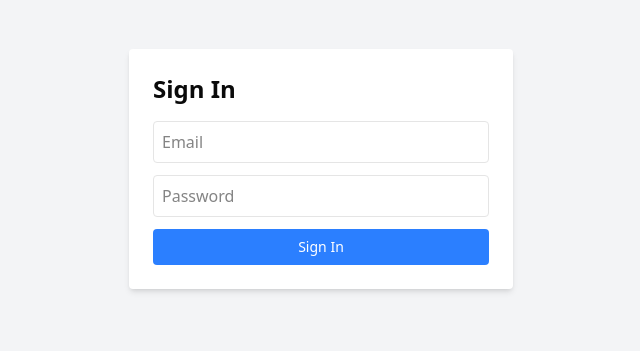
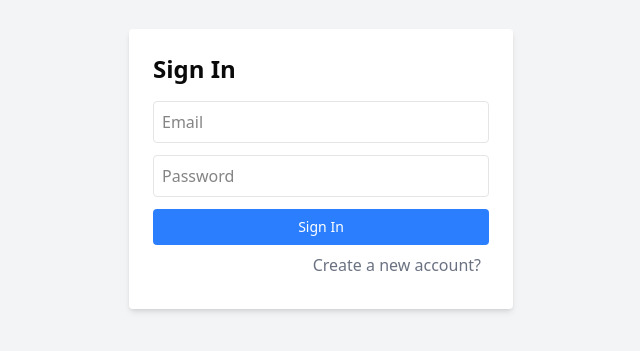
Before and after one commit to itzraghavv/eduhive, a Next.js app: page /signin in a window 1280 px wide. Shown: the part 231-582 px from the top of the page, without its empty margins (319-959 px from the left). Built offline with nearby package versions, Linux system fonts and the light colour scheme.

Commit message:
orgainsed auth, added signup, deleted layout.tsx, organised (notes)

```diff
--- a/app/(dashboard)/chat/page.tsx
+++ b/app/(dashboard)/chat/page.tsx
@@ -33,9 +33,14 @@ export default function ChatPage() {
         <p className="text-muted-foreground">
           You need to be logged in to access this page.
         </p>
-        <Button className="mt-4">
-          <Link href="/signin">Sign In</Link>
-        </Button>
+        <div className="flex flex-row gap-2 mt-2 p-4">
+          <Button className="mt-4">
+            <Link href="/signin">Sign In</Link>
+          </Button>
+          <Button className="mt-4">
+            <Link href="/signup">Sign Up</Link>
+          </Button>
+        </div>
       </div>
     );
   }
--- a/app/(dashboard)/layout.tsx
+++ b/app/(dashboard)/layout.tsx
@@ -8,7 +8,9 @@ export default function DashboardLayout({ children }: { children: ReactNode }) {
   return (
     <SessionProvider>
       <Navbar />
-      {children}
+      <main className="ml-16 flex-1 transition-all duration-300">
+        {children}
+      </main>
     </SessionProvider>
   );
 }
--- a/app/(dashboard)/notes/layout.tsx
+++ /dev/null
@@ -1,16 +0,0 @@
-import Navbar from "@/components/navbar";
-
-export default function NotesLayout({
-  children,
-}: {
-  children: React.ReactNode;
-}) {
-  return (
-    <div className="flex">
-      <Navbar />
-      <main className="ml-16 flex-1 transition-all duration-300">
-        {children}
-      </main>
-    </div>
-  );
-}
--- a/app/(dashboard)/notes/page.tsx
+++ b/app/(dashboard)/notes/page.tsx
@@ -60,7 +60,7 @@ const NotesPage = () => {
   }
 
   return (
-    <main className="flex-1 items-center content-center">
+    <div className="flex-1 items-center content-center">
       <section className="flex-1 w-full flex items-center justify-center">
         <h1 className="text-2xl font-black">Notes Page</h1>
       </section>
@@ -121,7 +121,7 @@ const NotesPage = () => {
             ))}
         </CardContent>
       )}
-    </main>
+    </div>
   );
 };
 
--- a/components/signin.tsx
+++ b/components/signin.tsx
@@ -4,6 +4,7 @@ import { useState } from "react";
 import { useRouter } from "next/navigation";
 import { signIn } from "next-auth/react";
 import { Button } from "./ui/button";
+import Link from "next/link";
 
 export const SignIn = () => {
   const [email, setEmail] = useState("");
@@ -73,6 +74,12 @@ export const SignIn = () => {
         >
           {loading ? "Signing in..." : "Sign In"}
         </Button>
+        <Link
+          href="/signup"
+          className="flex-1 w-full flex p-2 justify-end text-gray-500"
+        >
+          Create a new account?
+        </Link>
       </form>
     </div>
   );
```
